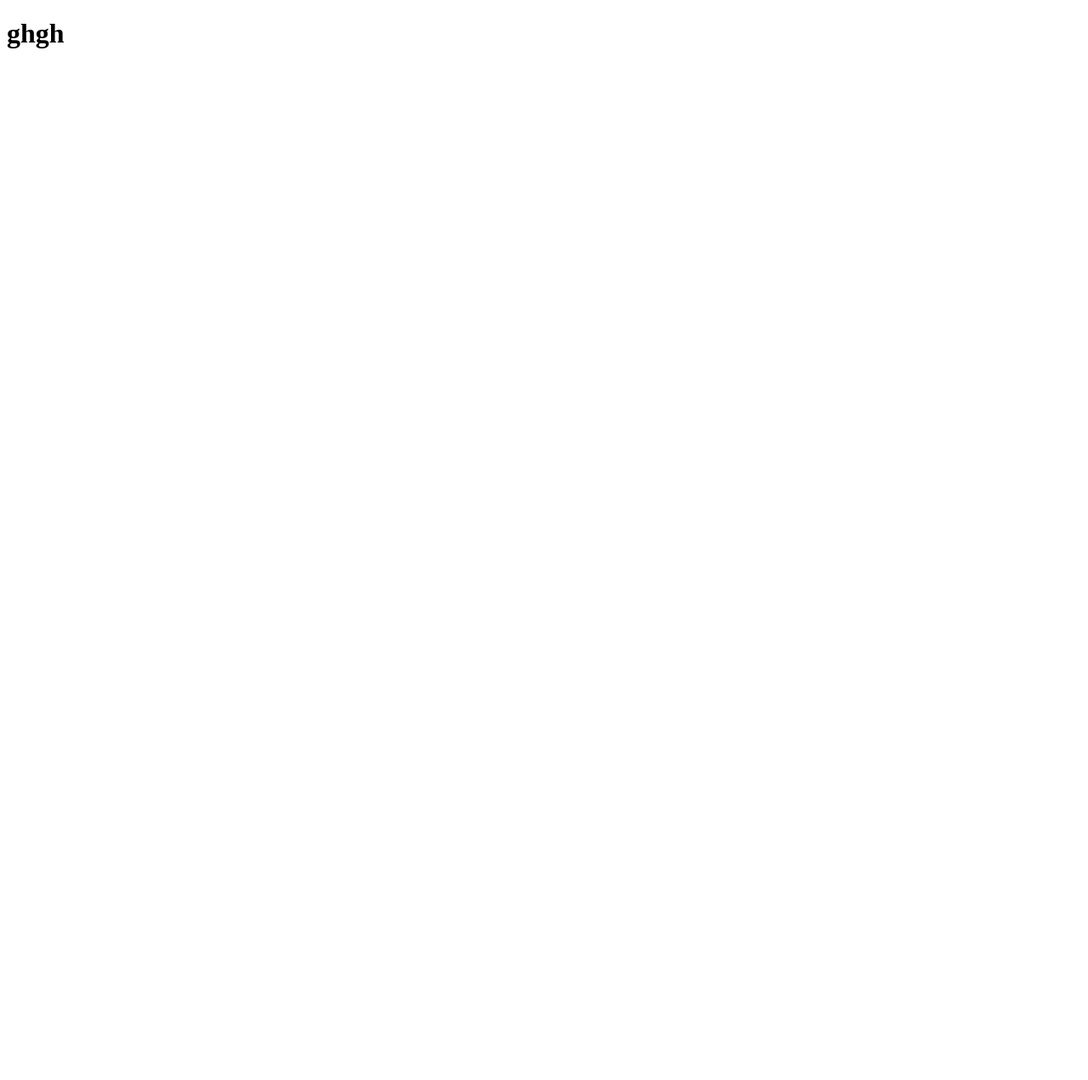
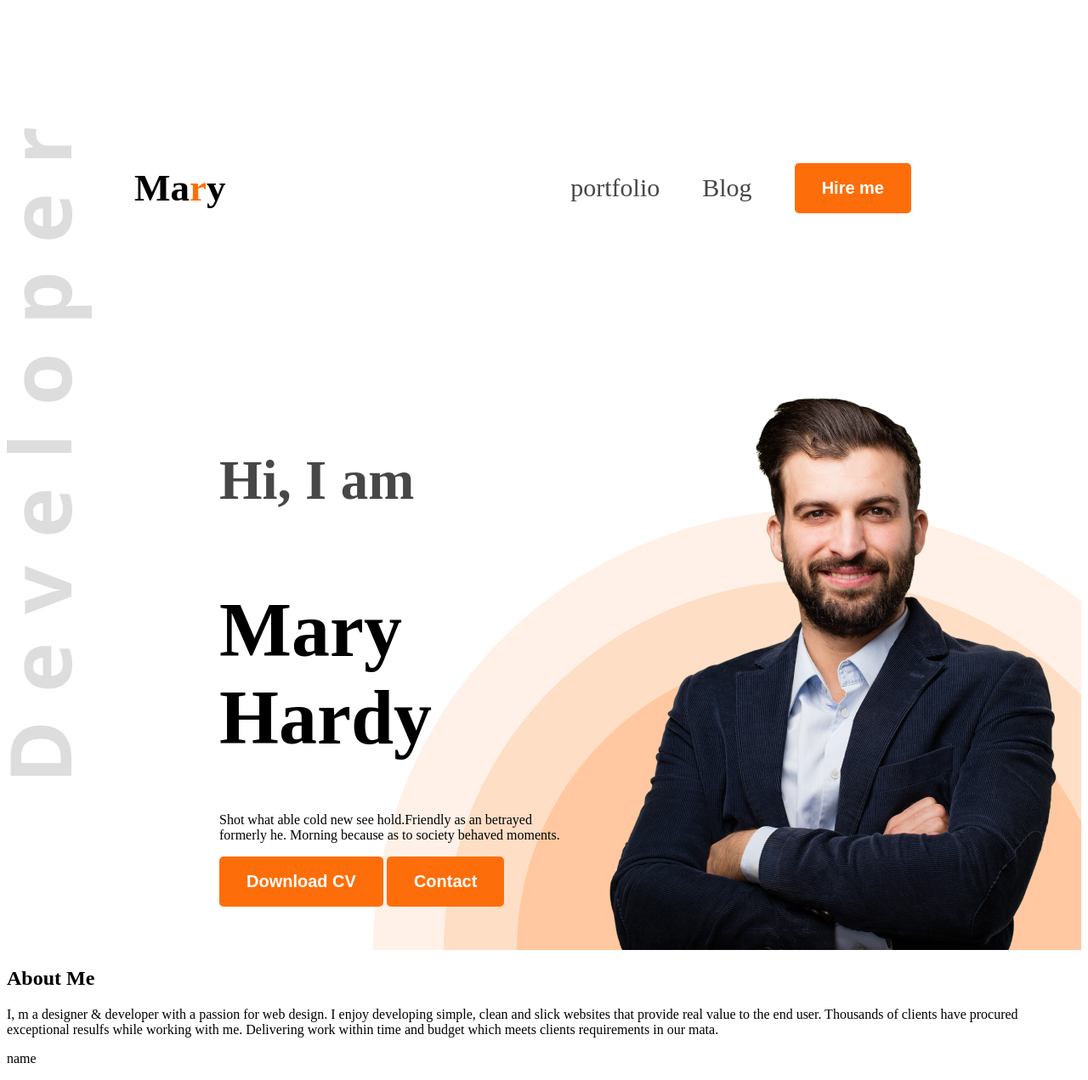
Before and after one commit to Fardin-ahmmed/web-dev-portfolio, a plain HTML site: page index.html in a window 1280 px wide. Shown: the whole page at 85% size. Before the commit the page ends 800 px from the top, so only its background shows below. Drawn offline with Linux system fonts and the light colour scheme.

Commit message:
portfolio

```diff
--- a/index.html
+++ b/index.html
@@ -4,12 +4,63 @@
     <meta charset="UTF-8" />
     <meta name="viewport" content="width=device-width, initial-scale=1.0" />
     <title>web devoloper portfolio</title>
+    <link rel="stylesheet" href="styles/portfolio.css" />
   </head>
-  <body>
-    <header>
-      <h1>ghgh</h1>
+  <body class="Open">
+    <header class="header">
+      <nav>
+        <h3 class="nav-title">Ma<span class="text">r</span>y</h3>
+        <ul>
+          <li><a class="black2" href="">portfolio</a></li>
+
+          <li><a class="black2" href="">Blog</a></li>
+          <li>
+            <a href=""><button class="btn">Hire me</button></a>
+          </li>
+        </ul>
+      </nav>
+      <div class="banner">
+        <div class="banner-content">
+          <h4 class="me">Hi, I am</h4>
+          <h1 class="title">Mary Hardy</h1>
+          <p>
+            Shot what able cold new see hold.Friendly as an betrayed formerly
+            he. Morning because as to society behaved moments.
+          </p>
+          <button class="btn">Download CV</button>
+          <button class="btn">Contact</button>
+        </div>
+        <img class="profile" src="images/hardy.png" alt="" />
+      </div>
     </header>
-    <main></main>
+    <main>
+      <section class="about">
+        <h1 class="for-about">About Me</h1>
+        <p class="parragraph">
+          I, m a designer & developer with a passion for web design. I enjoy
+          developing simple, clean and slick websites that provide real value to
+          the end user. Thousands of clients have procured exceptional resulfs
+          while working with me. Delivering work within time and budget which
+          meets clients requirements in our mata.
+        </p>
+        <div class="about-item">
+          <p class="item-titlr">name</p>
+          <p class="item-description"></p>
+        </div>
+        <div class="about-item">
+          <p class="item-titlr"></p>
+          <p class="item-description"></p>
+        </div>
+        <div class="about-item">
+          <p class="item-titlr"></p>
+          <p class="item-description"></p>
+        </div>
+        <div class="about-item">
+          <p class="item-titlr"></p>
+          <p class="item-description"></p>
+        </div>
+      </section>
+    </main>
     <footer></footer>
   </body>
 </html>
--- /dev/null
+++ b/styles/portfolio.css
@@ -0,0 +1,72 @@
+@import url("https://fonts.googleapis.com/css2?family=Open+Sans:ital,wght@0,300..800;1,300..800&display=swap");
+
+.open {
+  font-family: "Open Sans", sans-serif;
+  font-optical-sizing: auto;
+  font-weight: weight;
+  font-style: normal;
+  font-variation-settings: "wdth" 100;
+}
+.header {
+  background-image: url(../images/developer.png), url(../images/header_bg.png);
+  background-repeat: no-repeat;
+  background-position: top left, bottom right;
+}
+.text {
+  color: #fd6e0a;
+}
+nav ul {
+  display: flex;
+  align-items: center;
+}
+nav ul li {
+  list-style: none;
+  margin-right: 50px;
+}
+.black2 {
+  color: #474747;
+  font-size: 30px;
+}
+nav ul li a {
+  text-decoration: none;
+}
+nav {
+  display: flex;
+  align-items: center;
+  justify-content: space-between;
+  margin: 150px;
+}
+.nav-title {
+  font-size: 45px;
+  font-weight: 1800px;
+}
+.btn {
+  font-size: 20px;
+  background-color: #fd6e0a;
+  font-weight: bold;
+  padding: 18px 32px;
+  border-radius: 5px;
+  cursor: pointer;
+  border: none;
+  color: white;
+}
+.banner {
+  display: flex;
+  justify-content: space-between;
+  margin: 0 20px 0 250px;
+}
+.banner-content {
+  max-width: 580px;
+}
+.me {
+  font-size: 65px;
+  font-weight: 600px;
+  color: #474747;
+}
+.title {
+  font-size: 90px;
+  font-weight: bold;
+}
+.profile {
+  width: 785px;
+}
```
